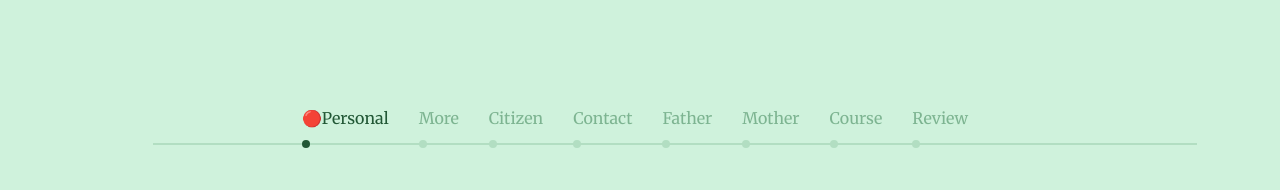
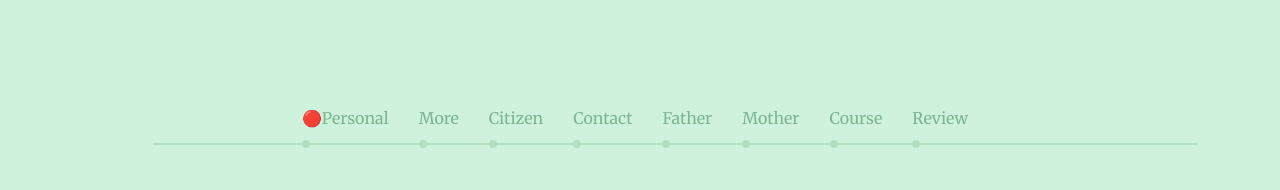
Before and after one commit to clarkjpesco/registration, a React (Create React App) app: page / in a window 1280 px wide. Shown: the top 190 px of the page. Built offline with nearby package versions, Linux system fonts and the light colour scheme.

Commit message:
change path

```diff
--- a/src/components/signupform/StepLinks.js
+++ b/src/components/signupform/StepLinks.js
@@ -20,7 +20,7 @@ const StepLinks = () => {
 
   return (
     <div className='step-links'>
-      <NavLink to='/'>
+      <NavLink to='/registration'>
         {isPersonalDone ? "🟢" : "🔴"}Personal <span />{" "}
       </NavLink>
       {isPersonalDone ? (
```
